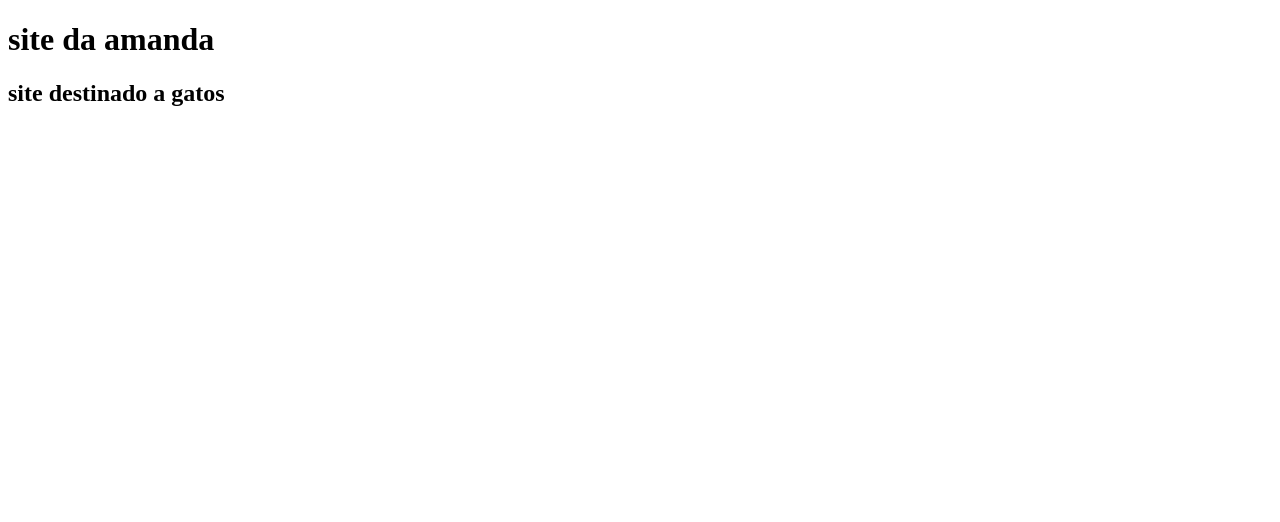
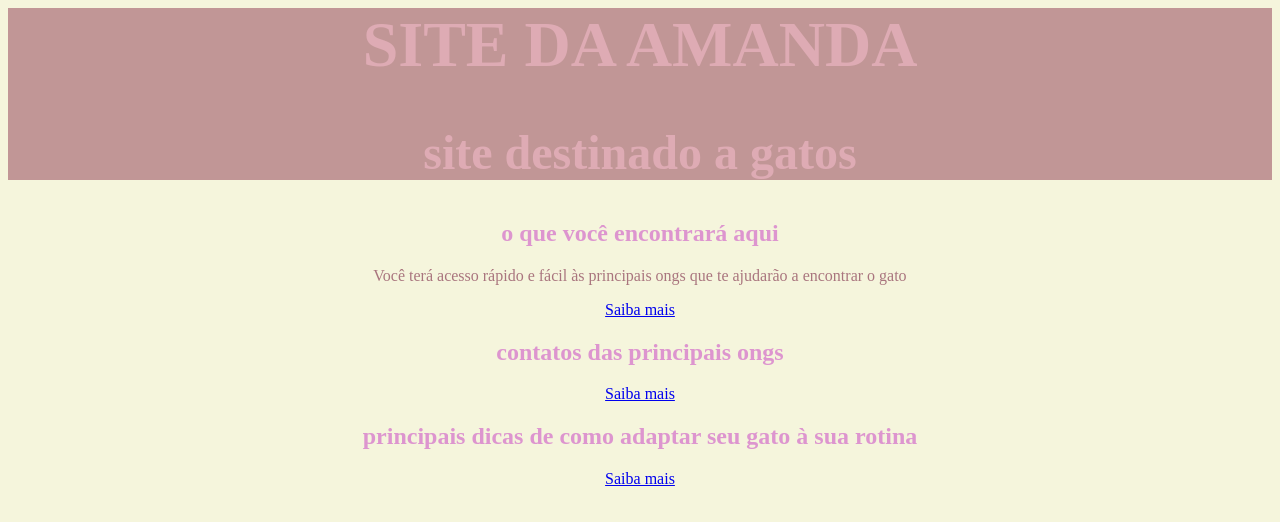
Before and after one commit to Amandaagne/repositoriodaamanda, a plain HTML site: page index.html in a window 1280 px wide. Drawn offline with Linux system fonts and the light colour scheme.

Commit message:
Add files via upload

```diff
--- a/index.html
+++ b/index.html
@@ -3,10 +3,58 @@
 <head>
     <meta charset="UTF-8">
     <meta name="viewport" content="width=device-width, initial-scale=1.0">
-    <title>Document</title>
+    <title>SITE DA AMANDA</title>
+    <style>
+        header {
+            color: rgb(222, 171, 180);
+            text-align: center;
+            background-color:rgb(193, 150, 150);
+            font-size: 200%;
+         }
+        body {
+            background-color: beige;
+            color:rgb(221, 149, 207) ;
+            text-align: center;
+        }
+        p {
+            color:rgb(169, 117, 126);
+            background-color: beige;
+        }
+        h1 {
+            color: rgb(222, 171, 180);
+            background-color: rgb(193, 150, 150);
+            margin-top: 0;
+        }
+        nav{
+            color:rgb(222, 171, 180)
+        }
+
+    </style>
+
 </head>
 <body>
-    <h1>site da amanda</h1>
+    <header>
+        <h1>SITE DA AMANDA</h1>
     <h2>site destinado a gatos</h2>
+    </header>
+
+    <section id="o que você encontrará aqui">
+        <h2>o que você encontrará aqui</h2>
+        <p>Você terá acesso rápido e fácil às principais ongs que te ajudarão a encontrar o gato   </p>
+        <a href="#">Saiba mais</a>
+    </section>
+
+    <section id="contatos">
+        <h2>contatos das principais ongs</h2>
+        <p> </p>
+        <a href="#">Saiba mais</a>
+    </section>
+
+    <section id="dicas">
+        <h2>principais dicas de como adaptar seu gato à sua rotina</h2>
+        <p> </p>
+        <a href="#">Saiba mais</a>
+    </section>
+
 </body>
 </html>
```
